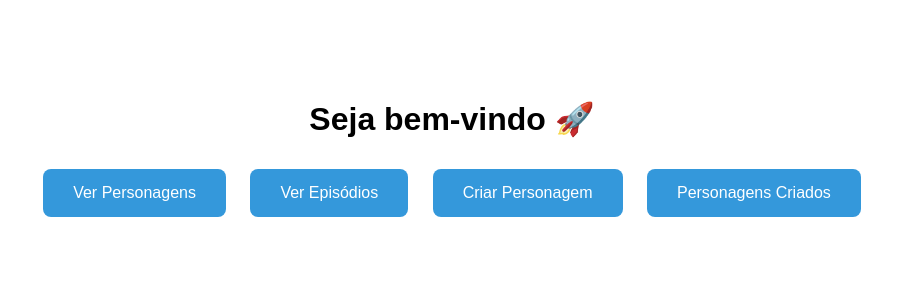
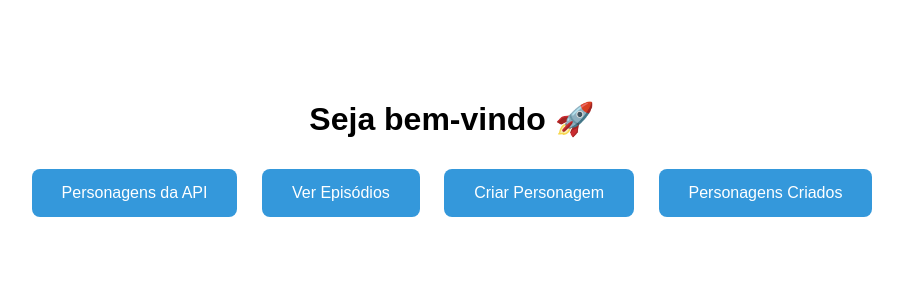
Before and after one commit to Malthusp/wsBackend-Fabrica26.1, a Django app: page / in a window 1280 px wide. Shown: the top 300 px of the page, without its empty margins (188-1091 px from the left). Run offline with Django 5.2, Linux system fonts and the light colour scheme.

Commit message:
:zap: retoques finais

```diff
--- a/backend/core/settings.py
+++ b/backend/core/settings.py
@@ -29,6 +29,8 @@ ALLOWED_HOSTS = []
 
 
 # Application definition
+
+LOGIN_URL = '/admin/login/'
 
 DEFAULT_AUTO_FIELD = 'django.db.models.BigAutoField'
 
--- a/backend/templates/home.html
+++ b/backend/templates/home.html
@@ -28,7 +28,7 @@
 
     <h1>Seja bem-vindo 🚀</h1>
 
-    <a href="/characters/">Ver Personagens</a>
+    <a href="/characters/">Personagens da API</a>
     <a href="/episodes/">Ver Episódios</a>
     <a href="/characters-create/">Criar Personagem</a>
     <a href="/characters-created/">Personagens Criados</a>
```
